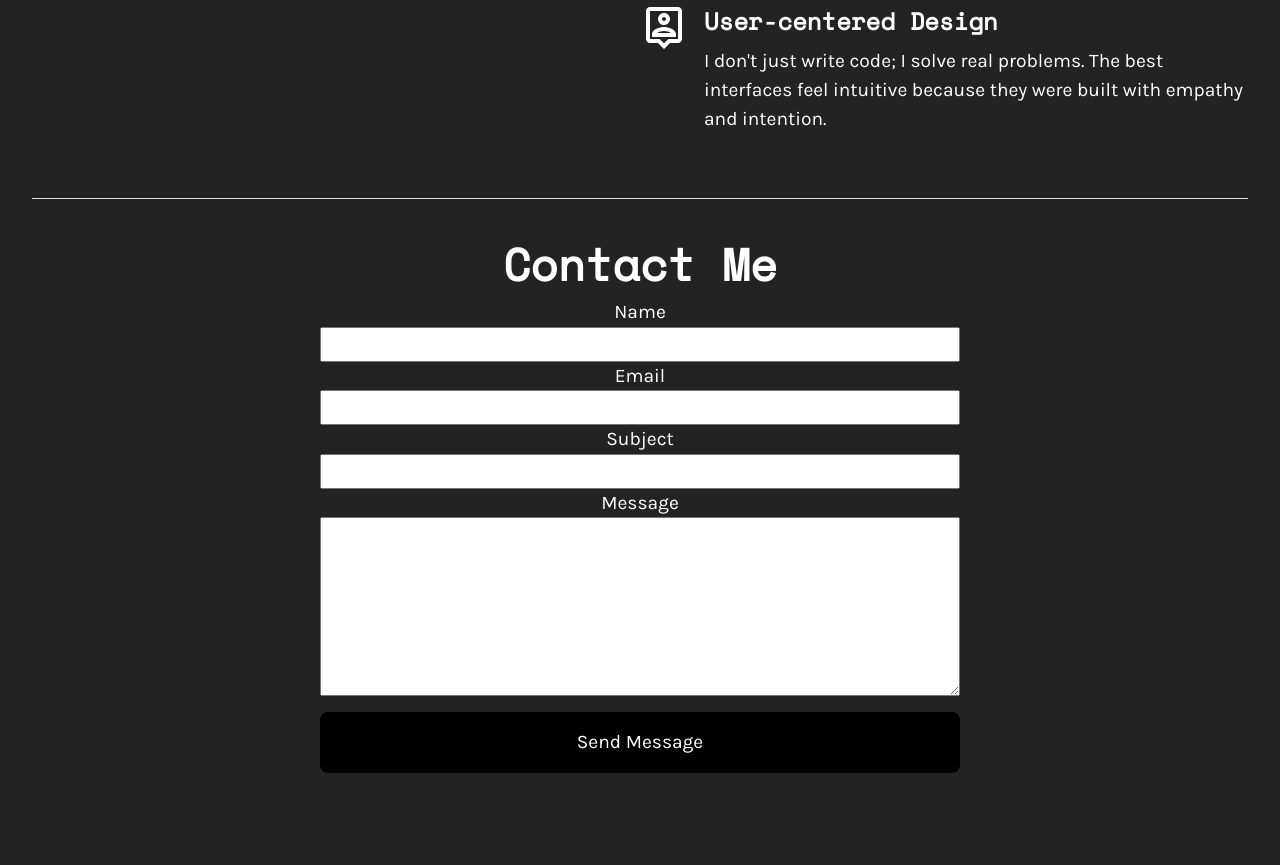
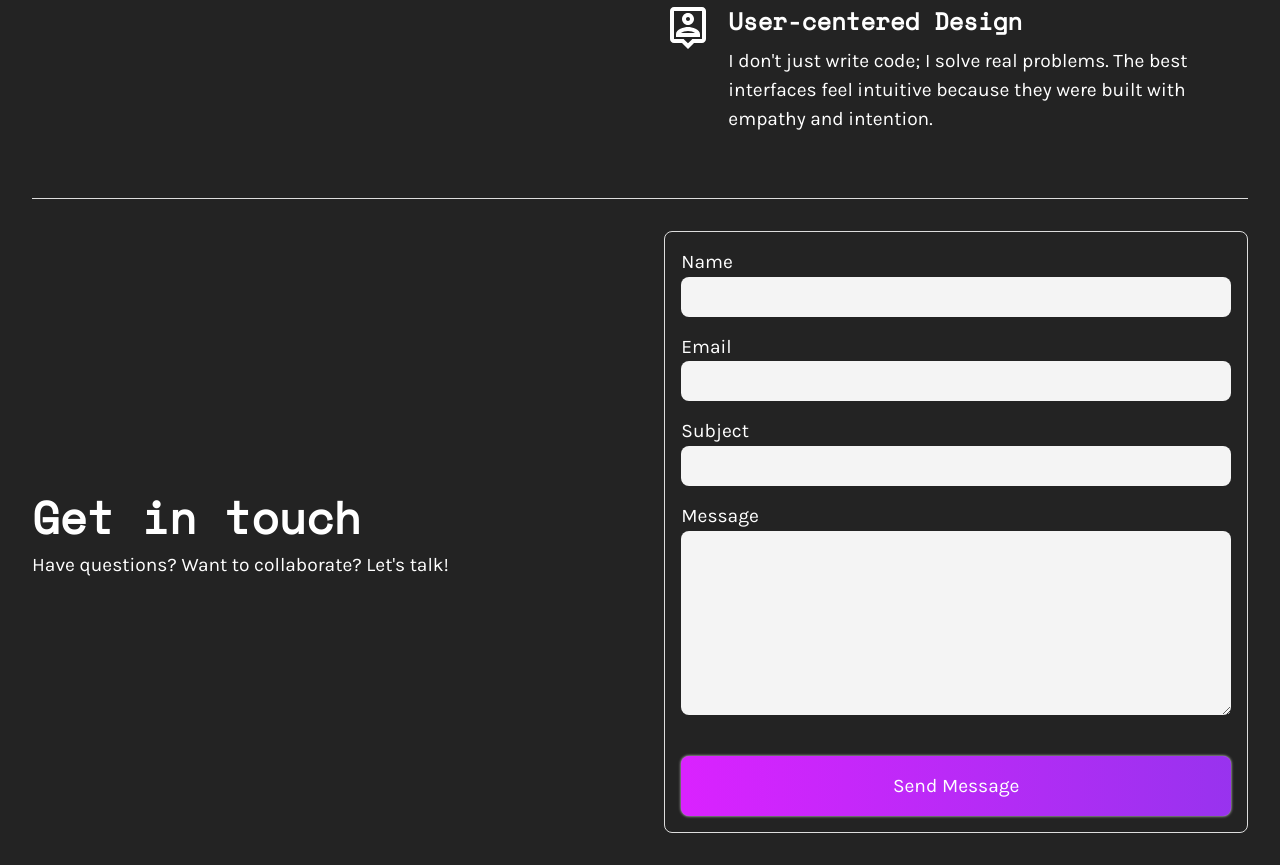
Before and after one commit to hectorcoronado/personal-site-2025, a website: page public/index.html in a window 1280 px wide. Shown: the part 1544-2409 px from the top of the page. Before the commit the page ends 2317 px from the top, so only its background shows below. Drawn offline with nearby package versions, Linux system fonts and the light colour scheme.

Commit message:
[style] match contact form to spec

```diff
--- a/public/index.html
+++ b/public/index.html
@@ -109,8 +109,8 @@
 							<div class="text-content">
 								<h3 class="expertiseItemTitle">Performance Optimization</h3>
 								<p>
-									I believe every millisecond matters. Fast interfaces aren't a
-									luxury; they're a necessity.
+									Slow sites lose visitors! Every millisecond matters. Fast
+									interfaces aren't a luxury; they're a necessity.
 								</p>
 							</div>
 						</li>
@@ -140,8 +140,12 @@
 			</div>
 
 			<form class="contactForm" id="contactForm">
-				<h2 class="sectionSubHeading">Contact Me</h2>
+				<section class="contactFormPrompt">
+					<h2 class="sectionSubHeading">Get in touch</h2>
+					<p>Have questions? Want to collaborate? Let's talk!</p>
+				</section>
 
+				<section class="contactFormFields">
 					<label for="name">Name</label>
 					<input class="formField" type="text" id="name" name="name" required />
 
@@ -171,6 +175,7 @@
 
 					<button class="formButton" type="submit">Send Message</button>
 					<div id="status"></div>
+				</section>
 			</form>
 		</main>
 	</body>
--- a/public/style.css
+++ b/public/style.css
@@ -188,6 +188,7 @@
 	border-bottom: 1px solid var(--secondary-text-color);
 	display: flex;
 	flex-direction: column;
+	justify-content: space-between;
 	margin-bottom: 2rem;
 
 	@media (min-width: 600px) {
@@ -210,7 +211,7 @@
 	}
 
 	@media (min-width: 600px) {
-		width: 50%;
+		width: 48%;
 	}
 }
 
@@ -261,26 +262,66 @@
 	display: flex;
 	flex-direction: column;
 	align-items: center;
-	justify-content: center;
-	min-width: 50vw;
+	justify-content: space-between;
+	padding-bottom: 2rem;
+
+	@media (min-width: 600px) {
+		flex-direction: row;
+	}
+}
+
+.contactFormPrompt,
+.contactFormFields {
+	width: 100%;
+
+	@media (min-width: 600px) {
+		width: 48%;
+	}
+}
+
+.contactFormPrompt {
+	margin-bottom: 2rem;
+	@media (min-width: 600px) {
+		margin-bottom: 0;
+	}
+}
+
+.contactFormFields {
+	border: 1px solid var(--secondary-text-color);
+	padding: 1rem;
+	border-radius: 0.5rem;
 }
 
 .formField {
+	background-color: rgb(255 255 255 / 0.95);
+	border: none;
+	border-radius: 0.5rem;
+	margin-bottom: 1rem;
+	padding: 0.35rem;
 	width: 100%;
 }
 
 .formButton {
-	width: 100%;
-	padding: 1rem;
+	background-image: linear-gradient(
+		to right,
+		#da22ff 0%,
+		#9733ee 51%,
+		#da22ff 100%
+	);
+	background-size: 200% auto;
 	border: none;
 	border-radius: 0.5rem;
-	background-color: #000;
-	color: #fff;
+	box-shadow: 0 0 3px #eee;
+	color: var(--main-text-color);
 	cursor: pointer;
 	margin-top: 1rem;
-	transition: transform 0.2s ease-in-out;
+	padding: 1rem;
+	transition: 0.5s ease-in-out;
+	width: 100%;
 }
 
 .formButton:hover {
-	transform: scale(1.01);
+	background-position: right center;
+	text-decoration: underline;
+	text-underline-offset: 3px;
 }
```
Lines whose indentation alone changed are shown as unchanged.
